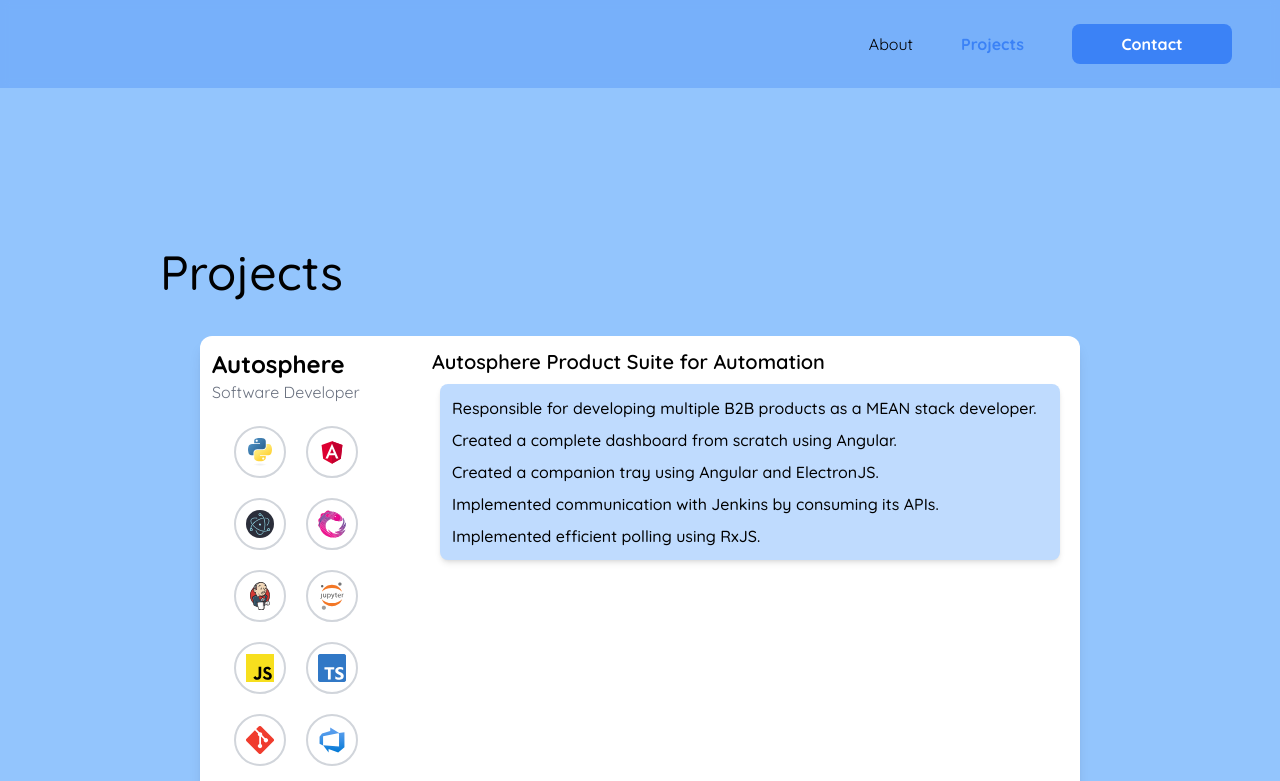
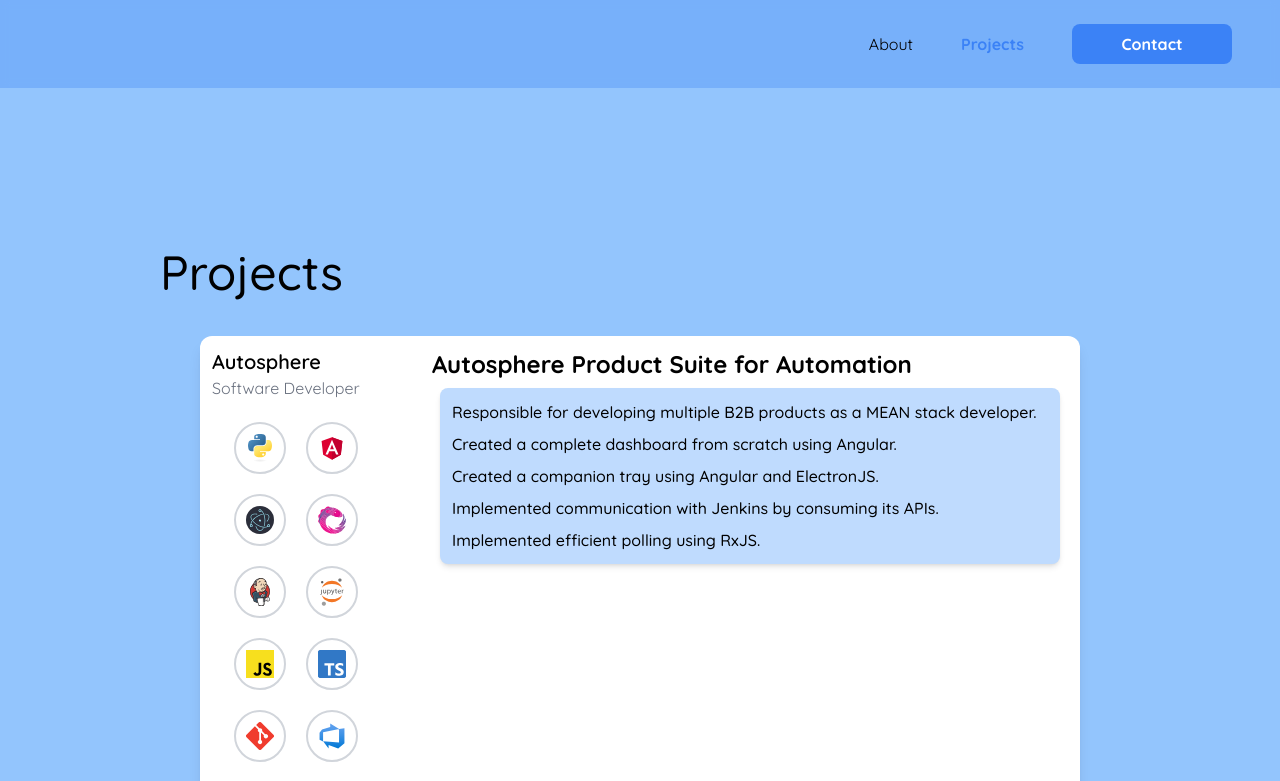
Before and after one commit to ammarisrar/ammarisrar.github.io, an Angular app: page /projects in a window 1280 px wide. Shown: the top 781 px of the page. Built offline with nearby package versions, Linux system fonts and the light colour scheme.

Commit message:
Swapped company and heading text styles on projects page

```diff
--- a/src/app/projects/project-tile/project-tile.component.html
+++ b/src/app/projects/project-tile/project-tile.component.html
@@ -1,6 +1,6 @@
 <div class="grid md:grid-cols-12 bg-white mobile:grid-cols-1 shadow-lg rounded-xl m-10">
     <div class="col-span-3 p-3">
-        <p class="p-small-heading">{{company}}</p>
+        <p class="text-xl font-semibold">{{company}}</p>
         <p class="text-gray-500">{{role}}</p>
         <div class="flex p-4 flex-wrap gap-2">
             <div *ngFor="let item of stack">
@@ -11,7 +11,7 @@
         </div>
     </div>
     <div class="col-span-9 p-3">
-        <h1 class="text-xl font-semibold">{{projectTitle}}</h1>
+        <h1 class="p-small-heading">{{projectTitle}}</h1>
         <div class="p-2 m-2 bg-blue-200 shadow-md rounded-lg">
             <div class="p-1" *ngFor="let item of description">
                 <p class="font-medium">{{item}}</p>
```
Also changed, not shown: 5 other files (tests, documents, lock files or other folders).
